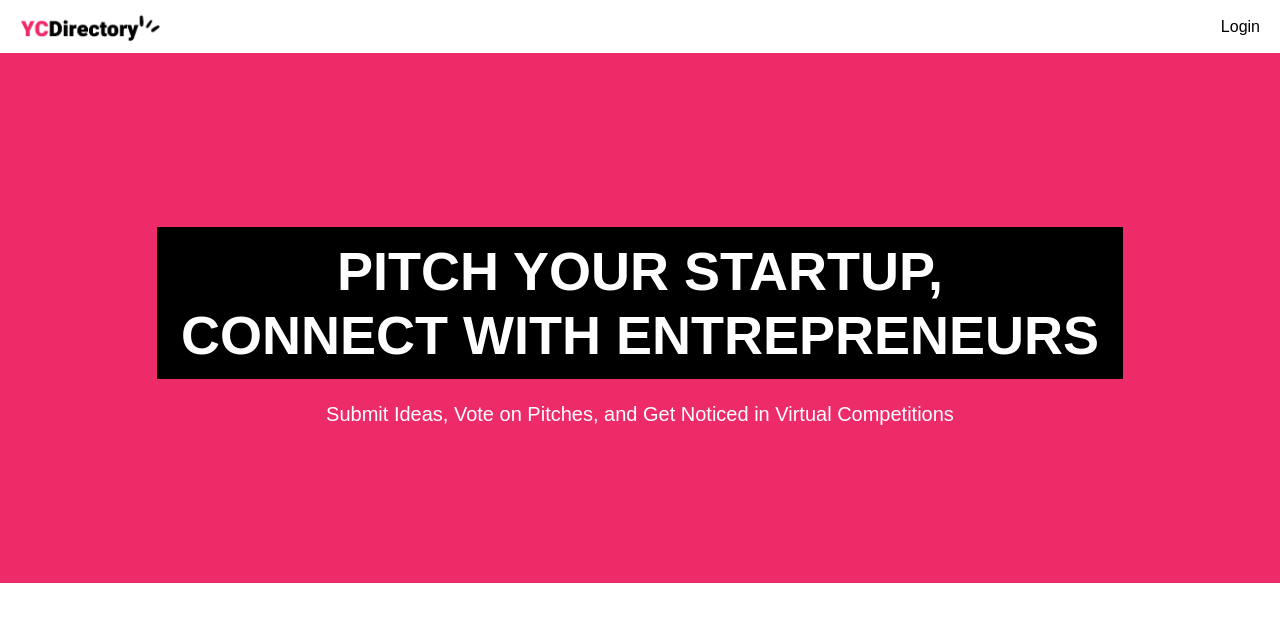
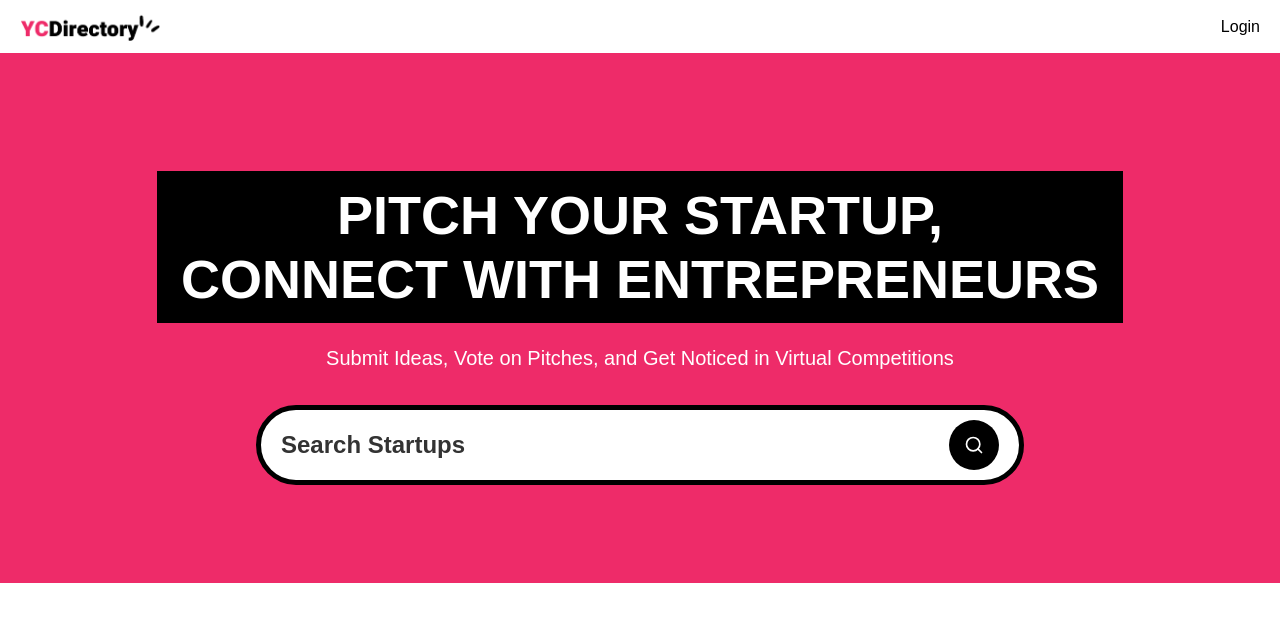
Before and after one commit to Caprice-Instinct/yc_directory, a Next.js app: page / in a window 1280 px wide. Shown: the top 622 px of the page. Built offline with nearby package versions, Linux system fonts and the light colour scheme; no server answers; a web font is replaced by a local one.

Commit message:
feat: Search Form style: Shadcn

```diff
--- a/app/(root)/layout.tsx
+++ b/app/(root)/layout.tsx
@@ -1,4 +1,4 @@
-import Navbar from "../components/Navbar";
+import Navbar from "@/components/Navbar";
 
 export default function layout({children}: Readonly<{ children: React.ReactNode }>) {
     return(
--- a/app/(root)/page.tsx
+++ b/app/(root)/page.tsx
@@ -1,4 +1,11 @@
-export default function Home() {
+import SearchForm from "@/components/SearchForm";
+
+export default async function Home({
+  searchParams,
+}: {
+  searchParams: Promise<{ query?: string }>;
+}) {
+  const query = (await searchParams).query;
   return (
     <>
       <section className="pink_container">
@@ -9,6 +16,7 @@
         <p className="sub-heading !max-w-3xl">
           Submit Ideas, Vote on Pitches, and Get Noticed in Virtual Competitions
         </p>
+        <SearchForm query={query}/>
       </section>
     </>
   );
--- /dev/null
+++ b/components/SearchForm.tsx
@@ -0,0 +1,27 @@
+import React from "react";
+import Form from "next/form";
+import SearchFormReset from "./SearchFormReset";
+import { Search } from "lucide-react";
+
+const SearchForm = ({query}: {query?: string}) => {
+
+  return (
+    <Form action="/" scroll={false} className="search-form">
+      <input
+        name="query"
+        defaultValue={query}
+        className="search-input"
+        placeholder="Search Startups"
+      />
+      <div className="flex gap-2">
+        {query && <SearchFormReset />}
+
+        <button type="submit" className="search-btn text-white">
+          <Search className='size-5'/>
+        </button>
+      </div>
+    </Form>
+  );
+};
+
+export default SearchForm;
--- /dev/null
+++ b/components/SearchFormReset.tsx
@@ -0,0 +1,23 @@
+"use client";
+import React from "react";
+import Link from "next/link";
+import { X } from "lucide-react";
+
+const SearchFormReset = () => {
+  const reset = () => {
+    const form = document.querySelector(".search-form") as HTMLFormElement;
+
+    if (form) form.reset();
+  };
+  return (
+    <div>
+      <button type="reset" onClick={reset}>
+        <Link href="/" className="search-btn text-white">
+        <X className='size-5'/>
+        </Link>
+      </button>
+    </div>
+  );
+};
+
+export default SearchFormReset;
--- /dev/null
+++ b/components/ui/button.tsx
@@ -0,0 +1,57 @@
+import * as React from "react"
+import { Slot } from "@radix-ui/react-slot"
+import { cva, type VariantProps } from "class-variance-authority"
+
+import { cn } from "@/lib/utils"
+
+const buttonVariants = cva(
+  "inline-flex items-center justify-center gap-2 whitespace-nowrap rounded-md text-sm font-medium transition-colors focus-visible:outline-none focus-visible:ring-1 focus-visible:ring-ring disabled:pointer-events-none disabled:opacity-50 [&_svg]:pointer-events-none [&_svg]:size-4 [&_svg]:shrink-0",
+  {
+    variants: {
+      variant: {
+        default:
+          "bg-primary text-primary-foreground shadow hover:bg-primary/90",
+        destructive:
+          "bg-destructive text-destructive-foreground shadow-sm hover:bg-destructive/90",
+        outline:
+          "border border-input bg-background shadow-sm hover:bg-accent hover:text-accent-foreground",
+        secondary:
+          "bg-secondary text-secondary-foreground shadow-sm hover:bg-secondary/80",
+        ghost: "hover:bg-accent hover:text-accent-foreground",
+        link: "text-primary underline-offset-4 hover:underline",
+      },
+      size: {
+        default: "h-9 px-4 py-2",
+        sm: "h-8 rounded-md px-3 text-xs",
+        lg: "h-10 rounded-md px-8",
+        icon: "h-9 w-9",
+      },
+    },
+    defaultVariants: {
+      variant: "default",
+      size: "default",
+    },
+  }
+)
+
+export interface ButtonProps
+  extends React.ButtonHTMLAttributes<HTMLButtonElement>,
+    VariantProps<typeof buttonVariants> {
+  asChild?: boolean
+}
+
+const Button = React.forwardRef<HTMLButtonElement, ButtonProps>(
+  ({ className, variant, size, asChild = false, ...props }, ref) => {
+    const Comp = asChild ? Slot : "button"
+    return (
+      <Comp
+        className={cn(buttonVariants({ variant, size, className }))}
+        ref={ref}
+        {...props}
+      />
+    )
+  }
+)
+Button.displayName = "Button"
+
+export { Button, buttonVariants }
--- a/package.json
+++ b/package.json
@@ -14,6 +14,7 @@
     "react-dom": "$react-dom"
   },
   "dependencies": {
+    "@radix-ui/react-slot": "^1.1.2",
     "@tailwindcss/typography": "^0.5.16",
     "class-variance-authority": "^0.7.1",
     "clsx": "^2.1.1",
```
Also changed, not shown: components/Navbar.tsx (renamed from app/components/Navbar.tsx), 1 other file (tests, documents, lock files or other folders).
